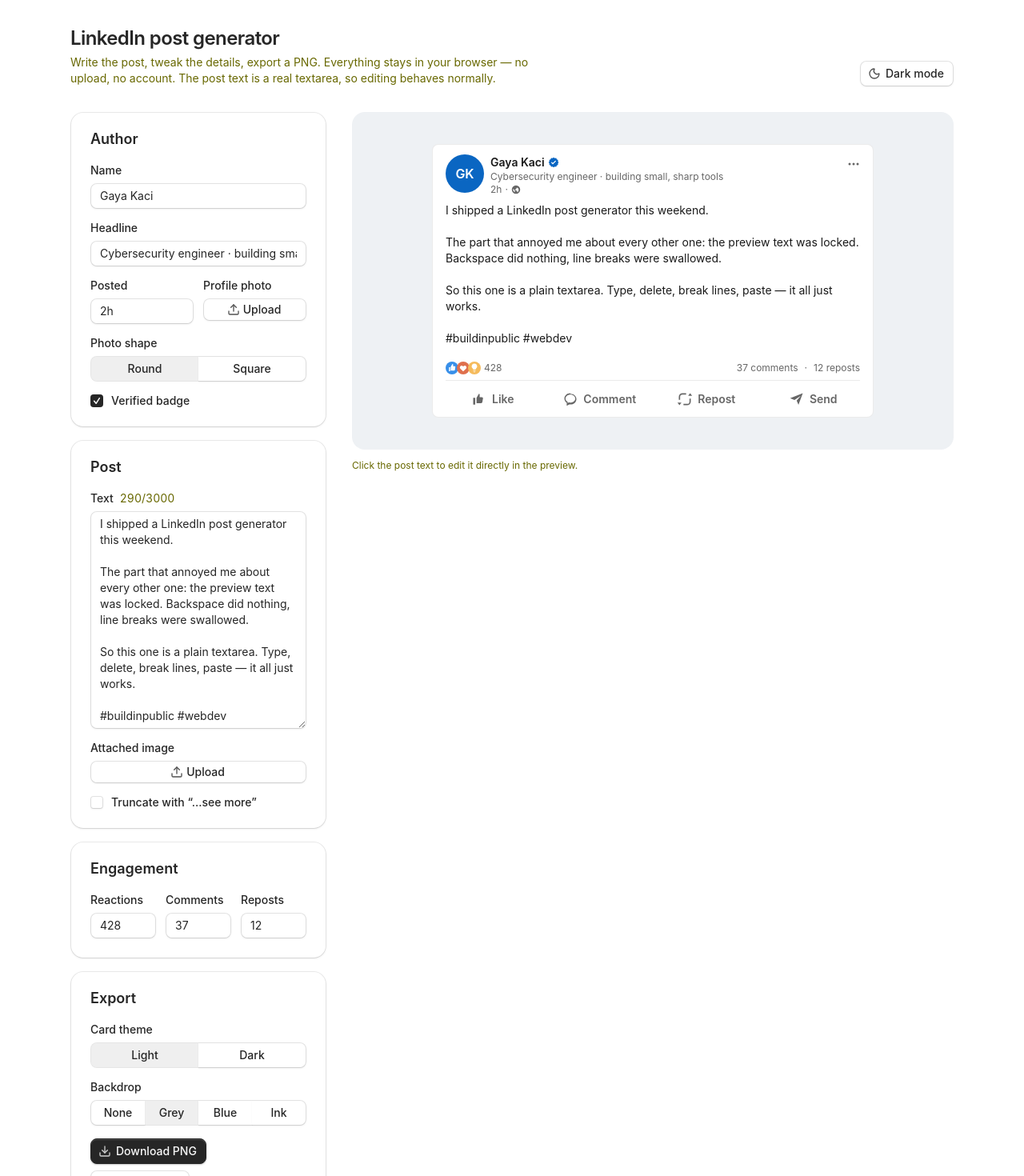
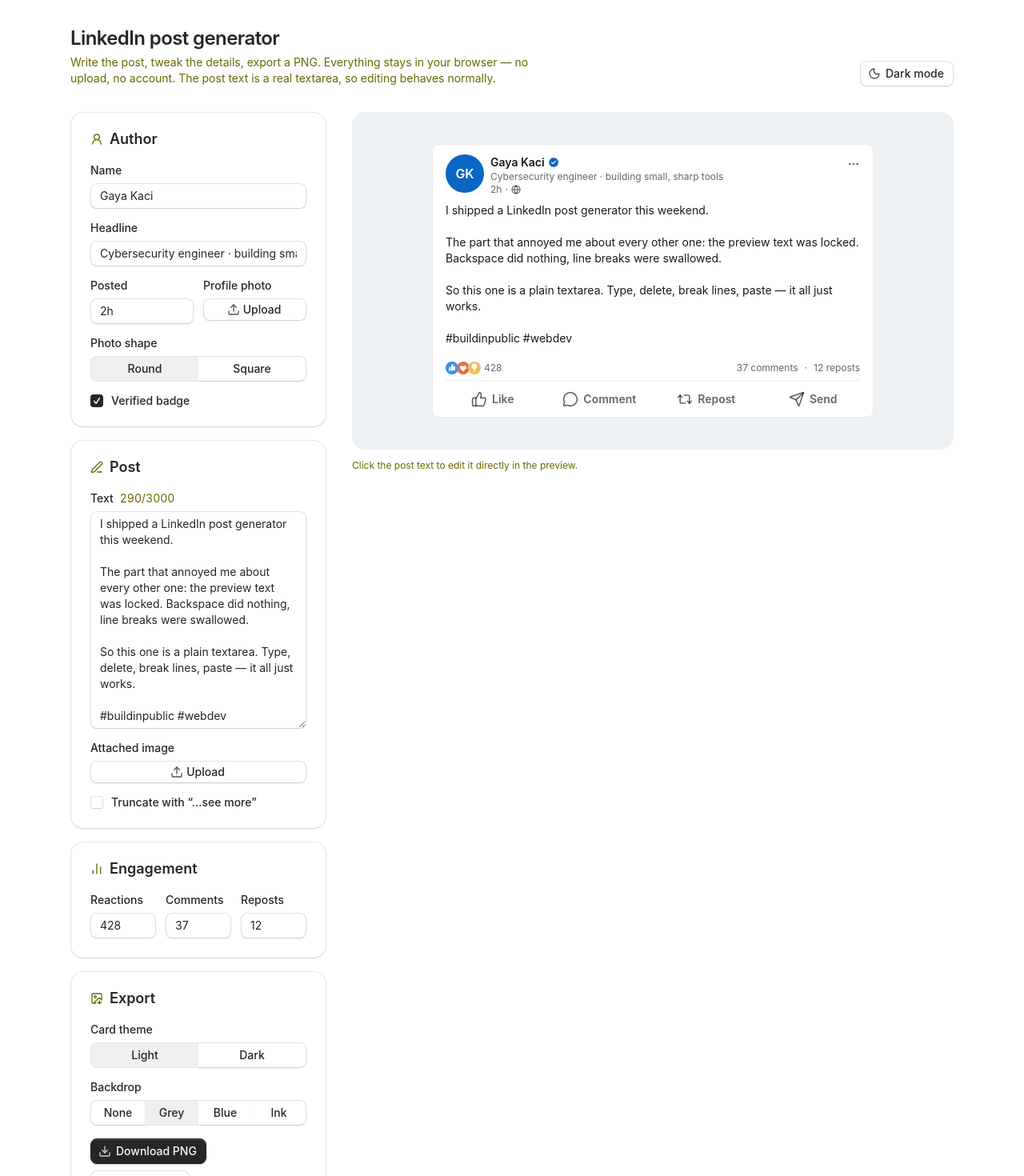
Before and after one commit to kacigaya/linkedin-post, a Next.js app: page / in a window 1280 px wide. Shown: the top 1470 px of the page at 80% size. Built offline with nearby package versions, Linux system fonts and the light colour scheme.

Commit message:
refactor: use lucide icons in the panel and the post card

```diff
--- a/app/components/PostCard.tsx
+++ b/app/components/PostCard.tsx
@@ -1,18 +1,8 @@
 "use client";
 
 import { useEffect, useRef } from "react";
-import {
-  CommentIcon,
-  DotsIcon,
-  GlobeIcon,
-  InsightReaction,
-  LikeReaction,
-  LoveReaction,
-  RepostIcon,
-  SendIcon,
-  ThumbIcon,
-  VerifiedIcon,
-} from "./icons";
+import { Ellipsis, Globe, MessageCircle, Repeat2, Send, ThumbsUp } from "lucide-react";
+import { InsightReaction, LikeReaction, LoveReaction, VerifiedIcon } from "./icons";
 import { formatCount, initials, segments } from "../lib/format";
 
 export type Post = {
@@ -73,11 +63,11 @@ export function PostCard({ post, mode, maxLength, onBodyChange }: Props) {
           >
             <span>{post.timestamp}</span>
             <span aria-hidden="true">·</span>
-            <GlobeIcon className="h-3 w-3" />
+            <Globe className="h-3 w-3" strokeWidth={2.25} />
           </p>
         </div>
         <span className="mt-1 shrink-0" style={{ color: "var(--li-muted)" }} aria-hidden="true">
-          <DotsIcon className="h-4 w-4" />
+          <Ellipsis className="h-4 w-4" />
         </span>
       </header>
 
@@ -141,10 +131,10 @@ export function PostCard({ post, mode, maxLength, onBodyChange }: Props) {
       </div>
 
       <div className="flex items-center justify-between px-2 py-1">
-        <Action icon={<ThumbIcon className="h-5 w-5" />} label="Like" />
-        <Action icon={<CommentIcon className="h-5 w-5" />} label="Comment" />
-        <Action icon={<RepostIcon className="h-5 w-5" />} label="Repost" />
-        <Action icon={<SendIcon className="h-5 w-5" />} label="Send" />
+        <Action icon={<ThumbsUp className="h-5 w-5" />} label="Like" />
+        <Action icon={<MessageCircle className="h-5 w-5" />} label="Comment" />
+        <Action icon={<Repeat2 className="h-5 w-5" />} label="Repost" />
+        <Action icon={<Send className="h-5 w-5" />} label="Send" />
       </div>
     </article>
   );
--- a/app/components/icons.tsx
+++ b/app/components/icons.tsx
@@ -1,22 +1,7 @@
+// LinkedIn-specific marks that lucide has no equivalent for: the verified
+// badge and the three colored reaction pills. Everything else in the card
+// comes from lucide-react.
 type IconProps = { className?: string };
-
-export function GlobeIcon({ className }: IconProps) {
-  return (
-    <svg viewBox="0 0 16 16" className={className} fill="currentColor" aria-hidden="true">
-      <path d="M8 1a7 7 0 1 0 0 14A7 7 0 0 0 8 1zM3 8a5 5 0 0 1 .2-1.4l1.3 1.3.9.9v1l.9.9v1.7A5 5 0 0 1 3 8zm7.5 4.6v-.5a1 1 0 0 0-1-1H9v-1.4a.6.6 0 0 0-.6-.6H6.2v-1.2h1a.6.6 0 0 0 .6-.6V6.1h1.1a1 1 0 0 0 1-1v-.8a5 5 0 0 1 .6 8.3z" />
-    </svg>
-  );
-}
-
-export function DotsIcon({ className }: IconProps) {
-  return (
-    <svg viewBox="0 0 16 16" className={className} fill="currentColor" aria-hidden="true">
-      <circle cx="3" cy="8" r="1.5" />
-      <circle cx="8" cy="8" r="1.5" />
-      <circle cx="13" cy="8" r="1.5" />
-    </svg>
-  );
-}
 
 export function VerifiedIcon({ className }: IconProps) {
   return (
@@ -31,6 +16,7 @@ export function VerifiedIcon({ className }: IconProps) {
 }
 
 /** The three reaction pills LinkedIn stacks under a post. */
+
 export function LikeReaction({ className }: IconProps) {
   return (
     <svg viewBox="0 0 16 16" className={className} aria-hidden="true">
@@ -66,35 +52,3 @@ export function InsightReaction({ className }: IconProps) {
     </svg>
   );
 }
-
-export function ThumbIcon({ className }: IconProps) {
-  return (
-    <svg viewBox="0 0 24 24" className={className} fill="currentColor" aria-hidden="true">
-      <path d="M6 10H3v10h3zm2 0 3.2-5.6c.4-.7 1.5-.4 1.5.4V9h3.4c1 0 1.8.9 1.6 1.9l-1 5.7c-.2.8-.9 1.4-1.7 1.4H8z" />
-    </svg>
-  );
-}
-
-export function CommentIcon({ className }: IconProps) {
-  return (
-    <svg viewBox="0 0 24 24" className={className} fill="currentColor" aria-hidden="true">
-      <path d="M12 3C6.9 3 3 6.5 3 11c0 2.6 1.4 4.9 3.5 6.3V22l4-2.2c.5.1 1 .1 1.5.1 5.1 0 9-3.5 9-8s-3.9-8-9-8zm0 14c-.6 0-1.1 0-1.6-.2l-.5-.1-2 1.1v-2l-.5-.3C5.7 14.5 4.7 12.9 4.7 11 4.7 7.6 8 5 12 5s7.3 2.6 7.3 6-3.3 6-7.3 6z" />
-    </svg>
-  );
-}
-
-export function RepostIcon({ className }: IconProps) {
-  return (
-    <svg viewBox="0 0 24 24" className={className} fill="currentColor" aria-hidden="true">
-      <path d="M14 3v2H8.5A3.5 3.5 0 0 0 5 8.5V13H3V8.5A5.5 5.5 0 0 1 8.5 3zm-4 18v-2h5.5a3.5 3.5 0 0 0 3.5-3.5V11h2v4.5a5.5 5.5 0 0 1-5.5 5.5zM4 21l-3-4h6zM20 3l3 4h-6z" />
-    </svg>
-  );
-}
-
-export function SendIcon({ className }: IconProps) {
-  return (
-    <svg viewBox="0 0 24 24" className={className} fill="currentColor" aria-hidden="true">
-      <path d="M21 3 2 10.5l6.5 2.6L18 7l-6.2 7 2.7 6.5z" />
-    </svg>
-  );
-}
--- a/app/page.tsx
+++ b/app/page.tsx
@@ -2,7 +2,19 @@
 
 import { useCallback, useEffect, useRef, useState } from "react";
 import { toBlob } from "html-to-image";
-import { Copy, Download, Moon, RotateCcw, Sun, Upload, X } from "lucide-react";
+import {
+  ChartNoAxesColumn,
+  Copy,
+  Download,
+  ImageDown,
+  Moon,
+  PenLine,
+  RotateCcw,
+  Sun,
+  Upload,
+  UserRound,
+  X,
+} from "lucide-react";
 import { Button } from "@/components/ui/button";
 import { Card, CardContent, CardHeader, CardTitle } from "@/components/ui/card";
 import { Checkbox } from "@/components/ui/checkbox";
@@ -145,7 +157,10 @@ export default function Page() {
         <form className="order-2 flex min-w-0 flex-col gap-4 lg:order-1" onSubmit={(e) => e.preventDefault()}>
           <Card>
             <CardHeader>
-              <CardTitle>Author</CardTitle>
+              <CardTitle className="flex items-center gap-2">
+                <UserRound className="size-4 text-muted-foreground" />
+                Author
+              </CardTitle>
             </CardHeader>
             <CardContent className="flex flex-col gap-4">
               <Field>
@@ -192,7 +207,10 @@ export default function Page() {
 
           <Card>
             <CardHeader>
-              <CardTitle>Post</CardTitle>
+              <CardTitle className="flex items-center gap-2">
+                <PenLine className="size-4 text-muted-foreground" />
+                Post
+              </CardTitle>
             </CardHeader>
             <CardContent className="flex flex-col gap-4">
               <Field>
@@ -228,7 +246,10 @@ export default function Page() {
 
           <Card>
             <CardHeader>
-              <CardTitle>Engagement</CardTitle>
+              <CardTitle className="flex items-center gap-2">
+                <ChartNoAxesColumn className="size-4 text-muted-foreground" />
+                Engagement
+              </CardTitle>
             </CardHeader>
             <CardContent className="grid grid-cols-3 gap-3">
               <Field>
@@ -248,7 +269,10 @@ export default function Page() {
 
           <Card>
             <CardHeader>
-              <CardTitle>Export</CardTitle>
+              <CardTitle className="flex items-center gap-2">
+                <ImageDown className="size-4 text-muted-foreground" />
+                Export
+              </CardTitle>
             </CardHeader>
             <CardContent className="flex flex-col gap-4">
               <Field>
```
Also changed, not shown: 1 other file (tests, documents, lock files or other folders).
